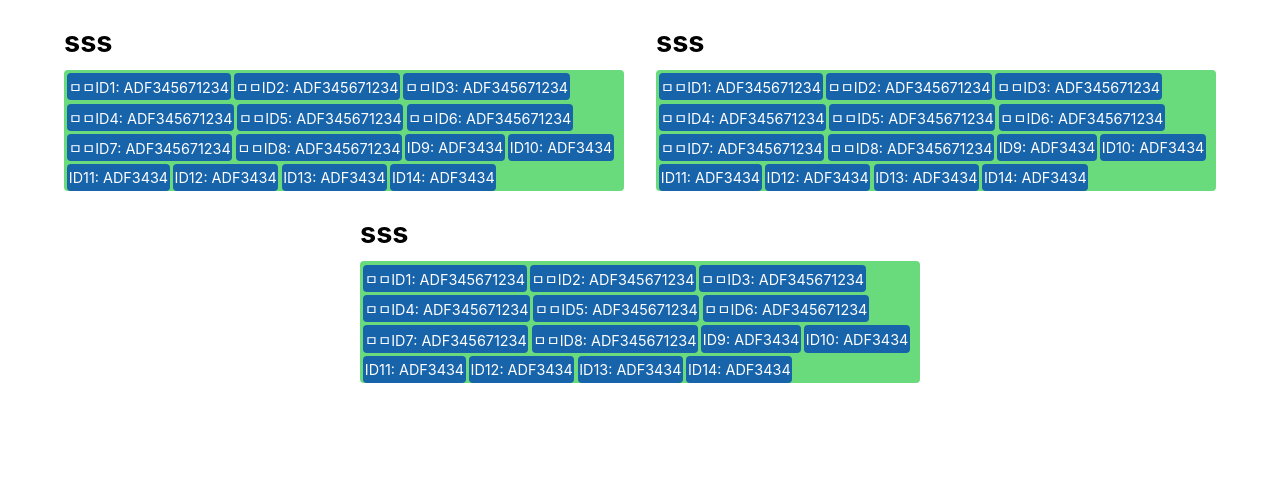
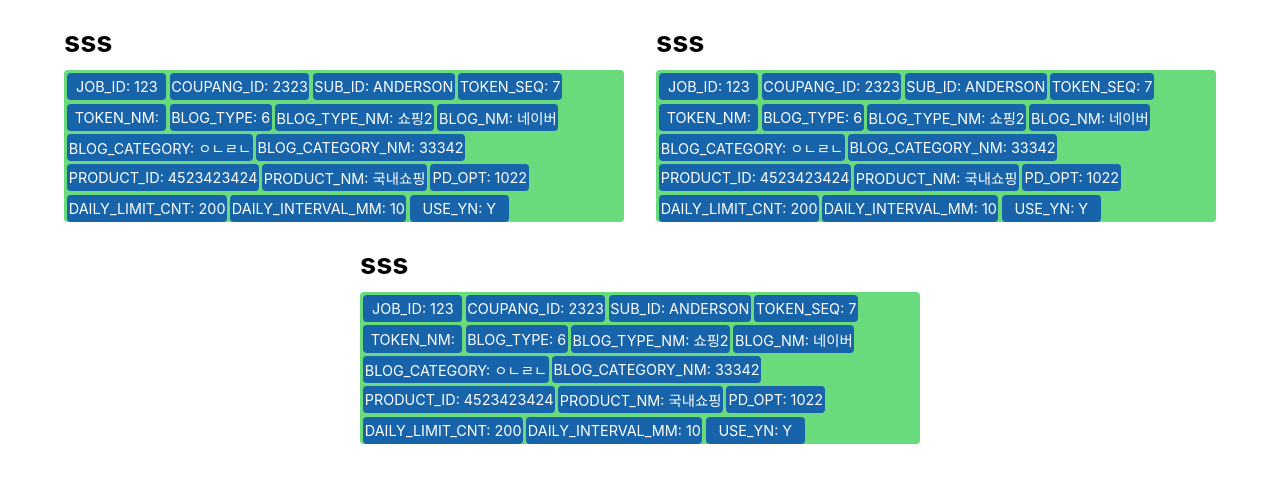
Before and after one commit to antnf3/blog-admin, a React (Create React App) app: page / in a window 1280 px wide. Shown: the top 482 px of the page. Built offline with nearby package versions, Linux system fonts and the light colour scheme.

Commit message:
data수정

```diff
--- a/package.json
+++ b/package.json
@@ -3,6 +3,7 @@
   "version": "0.1.0",
   "private": true,
   "dependencies": {
+    "@reduxjs/toolkit": "^1.3.6",
     "@testing-library/jest-dom": "^4.2.4",
     "@testing-library/react": "^9.3.2",
     "@testing-library/user-event": "^7.1.2",
--- a/src/components/Box.tsx
+++ b/src/components/Box.tsx
@@ -19,34 +19,39 @@ const StyBox = styled.div`
   border-radius: 4px;
 `;
 
+const data = [
+  {
+    JOB_ID: "123",
+    COUPANG_ID: "2323",
+    SUB_ID: "ANDERSON",
+    TOKEN_SEQ: 7,
+    TOKEN_NM: "",
+    BLOG_TYPE: "6",
+    BLOG_TYPE_NM: "쇼핑2",
+    BLOG_NM: "네이버",
+    BLOG_CATEGORY: "ㅇㄴㄹㄴ",
+    BLOG_CATEGORY_NM: "33342",
+    PRODUCT_ID: "4523423424",
+    PRODUCT_NM: "국내쇼핑",
+    PD_OPT: "1022",
+    DAILY_LIMIT_CNT: 200,
+    DAILY_INTERVAL_MM: 10,
+    USE_YN: "Y",
+  },
+];
+
 function Box() {
-  const [text, setText] = useState<TxtProps[]>([]);
+  const [text, setText] = useState<any>({});
   useEffect(() => {
-    const data = [
-      { name: "ㅁㅁID1", value: "ADF345671234" },
-      { name: "ㅁㅁID2", value: "ADF345671234" },
-      { name: "ㅁㅁID3", value: "ADF345671234" },
-      { name: "ㅁㅁID4", value: "ADF345671234" },
-      { name: "ㅁㅁID5", value: "ADF345671234" },
-      { name: "ㅁㅁID6", value: "ADF345671234" },
-      { name: "ㅁㅁID7", value: "ADF345671234" },
-      { name: "ㅁㅁID8", value: "ADF345671234" },
-      { name: "ID9", value: "ADF3434" },
-      { name: "ID10", value: "ADF3434" },
-      { name: "ID11", value: "ADF3434" },
-      { name: "ID12", value: "ADF3434" },
-      { name: "ID13", value: "ADF3434" },
-      { name: "ID14", value: "ADF3434" },
-    ];
-    setText(data);
+    setText(data[0]);
   }, []);
 
   return (
     <StyOutBox>
       <StyTitle>sss</StyTitle>
       <StyBox>
-        {text.map((tag) => (
-          <Label key={tag.name} {...tag} />
+        {Object.keys(text).map((key) => (
+          <Label key={key} name={key} value={text[key]} />
         ))}
       </StyBox>
     </StyOutBox>
```
Also changed, not shown: 1 other file (tests, documents, lock files or other folders).
